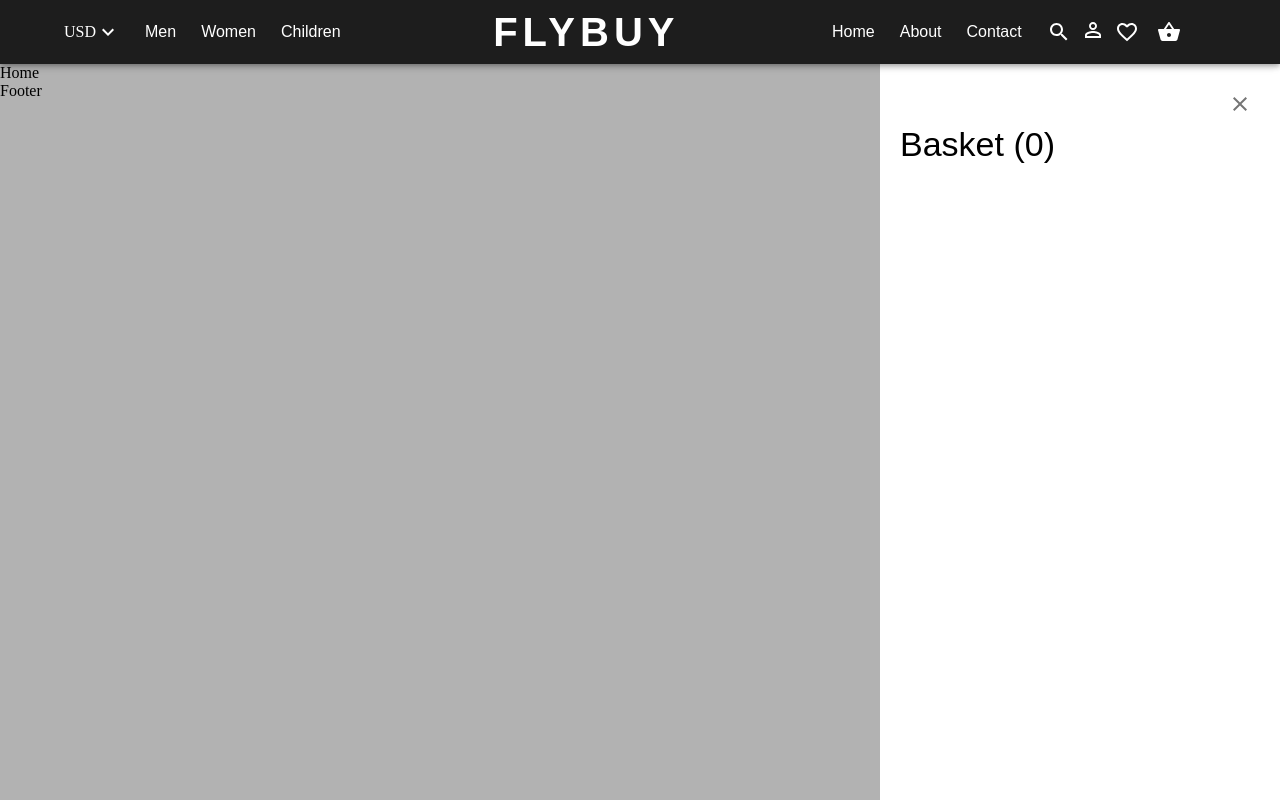
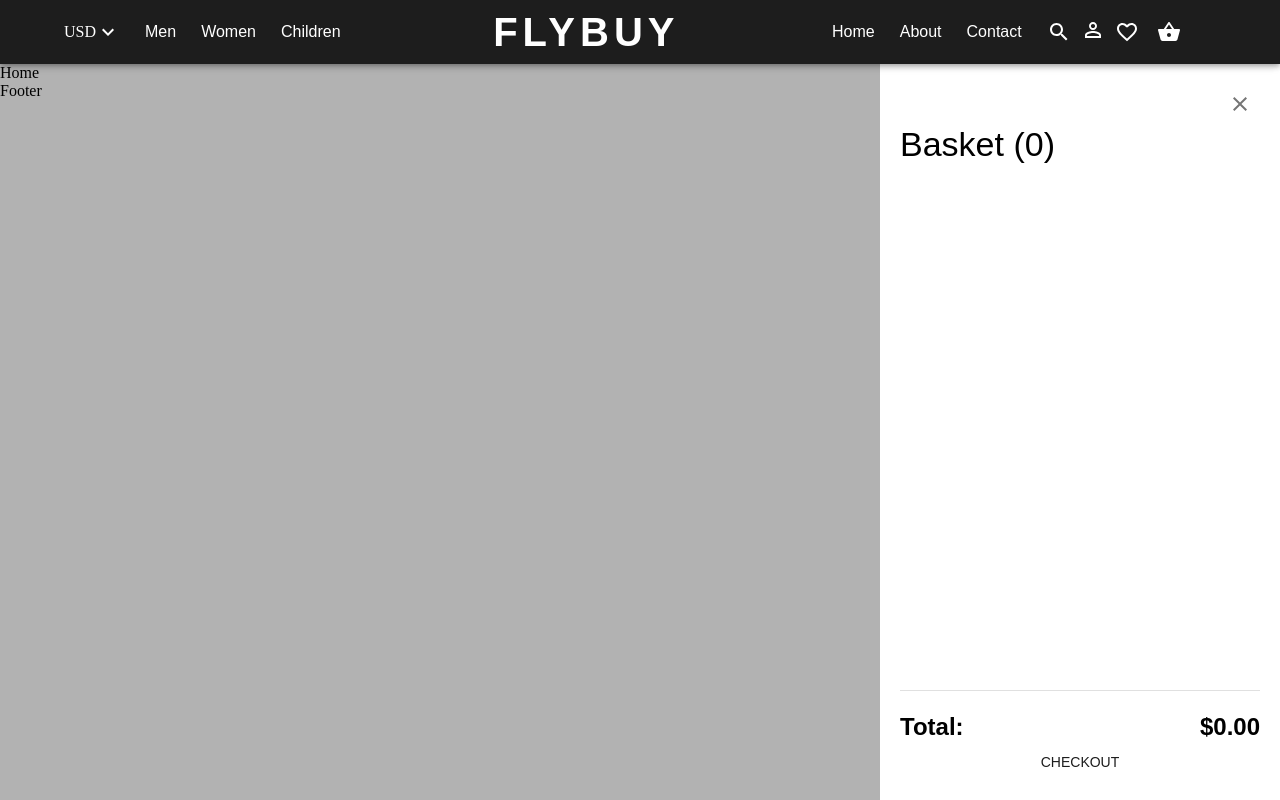
Before and after one commit to iryb/flybuy, a React (Create React App) app in the folder client/: page / in a window 1280 px wide. Both pictures are taken after a click on the button 1168 px from the left and 32 px from the top of the page. Built offline with nearby package versions, Linux system fonts and the light colour scheme.

Commit message:
Add total and checkout button

```diff
--- /dev/null
+++ b/client/src/common/enums/apiPath.ts
@@ -0,0 +1,5 @@
+enum ApiPath {
+  CHECKOUT = "/checkout",
+}
+
+export { ApiPath };
--- a/client/src/components/miniCart/miniCart.tsx
+++ b/client/src/components/miniCart/miniCart.tsx
@@ -1,21 +1,31 @@
 import { CartItem } from "@/common/types/types";
-import { Box, IconButton, Typography } from "@mui/material";
+import { Box, Button, Divider, IconButton, Typography } from "@mui/material";
 import CloseIcon from "@mui/icons-material/Close";
 import { useAppDispatch, useAppSelector } from "@store/hooks";
 import React from "react";
 import styles from "./styles.module.scss";
 import { setIsCartOpen } from "@/store/cart/slice";
 import { ProductListItem } from "../productListItem/ProductListItem";
+import { formatPrice } from "@/helpers/helpers";
+import { useNavigate } from "react-router-dom";
+import { ApiPath } from "@/common/enums/apiPath";
 
 export const MiniCart = (): React.ReactElement => {
   const dispatch = useAppDispatch();
   const cart = useAppSelector((state) => state.cart.cart) as CartItem[];
   const isCartOpen = useAppSelector((state) => state.cart.isCartOpen);
+  const navigate = useNavigate();
+
+  const totalPrice = cart.reduce(
+    (sum, item) => sum + item.count * item.price,
+    0,
+  );
 
   return (
     <Box display={isCartOpen ? "block" : "none"} className={styles.miniCartBg}>
       <Box className={styles.miniCart}>
         <Box className={styles.miniCartInner}>
+          <Box className={styles.miniCartContent}>
             <Box textAlign="right">
               <IconButton onClick={() => dispatch(setIsCartOpen())}>
                 <CloseIcon />
@@ -27,7 +37,30 @@ export const MiniCart = (): React.ReactElement => {
                 <ProductListItem key={item.id} {...item} />
               ))}
             </Box>
-          <Box m="20px 0"></Box>
+          </Box>
+          <Box className={styles.miniCartFooter}>
+            <Divider />
+            <Box mt="20px">
+              <Box
+                display="flex"
+                alignItems="center"
+                justifyContent="space-between"
+              >
+                <Typography variant="h5" fontWeight="bold">
+                  Total:
+                </Typography>
+                <Typography variant="h5" fontWeight="bold">
+                  {formatPrice(totalPrice)}
+                </Typography>
+              </Box>
+              <Button
+                className={styles.checkoutBtn}
+                onClick={() => navigate(ApiPath.CHECKOUT)}
+              >
+                Checkout
+              </Button>
+            </Box>
+          </Box>
         </Box>
       </Box>
     </Box>
--- a/client/src/components/miniCart/styles.module.scss
+++ b/client/src/components/miniCart/styles.module.scss
@@ -21,7 +21,25 @@
 }
 
 .miniCartInner {
+  display: flex;
+  flex-direction: column;
+  justify-content: space-between;
   padding: 20px;
-  overflow-y: scroll;
   height: 100%;
 }
+
+.miniCartContent {
+  height: 100%;
+  overflow-y: scroll;
+}
+
+.checkoutBtn {
+  background-color: $primaryColor;
+  color: #fff;
+  width: 100%;
+  margin-top: 15px;
+  padding: 15px;
+  &:hover {
+    background-color: $secondaryColor;
+  }
+}
```
Lines whose indentation alone changed are shown as unchanged.
